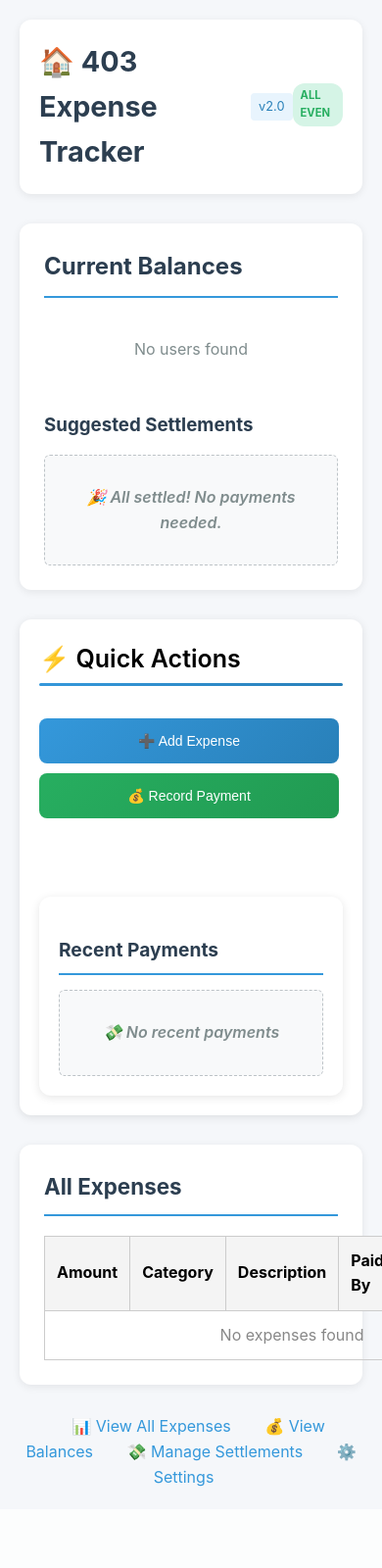
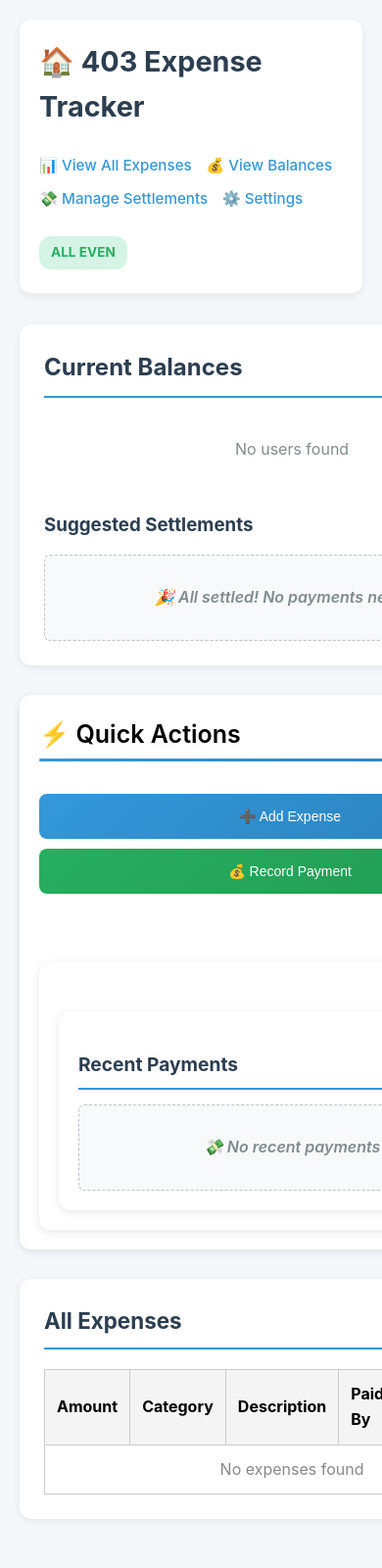
Before and after one commit to ZachSkiba/Expense_Tracker, a Flask app: page /add-expense in a window 390 px wide; the page is wider, and only the part inside the window is pictured. Shown: that part at 98% size. Before the commit the page ends 1517 px from the top of that part, so only its background shows below. Run offline with Flask 3, Linux system fonts and the light colour scheme; data that the repository does not hold is empty.

Commit message:
New Changes

```diff
--- a/app/templates/add_expense.html
+++ b/app/templates/add_expense.html
@@ -5,16 +5,31 @@
     <link rel="stylesheet" href="{{ url_for('static', filename='css/styles.css') }}">
     <link rel="stylesheet" href="{{ url_for('static', filename='css/balance-styles.css') }}">
     <link rel="stylesheet" href="{{ url_for('static', filename='css/roommate-styles.css') }}">
+    <link rel="stylesheet" href="{{ url_for('static', filename='css/settlements-table.css') }}">
+
 </head>
 <body>
     <!-- Header -->
     <div class="header">
+    <div class="header-left">
         <h1>
             🏠 403 Expense Tracker
-            <span class="version">v2.0</span>
         </h1>
+    </div>
+
+    <div class="header-center">
+        <nav class="header-nav">
+            <a href="{{ url_for('expenses.expenses') }}">📊 View All Expenses</a>
+            <a href="{{ url_for('balances.balances_page') }}">💰 View Balances</a>
+            <a href="{{ url_for('settlements.manage_settlements') }}">💸 Manage Settlements</a>
+            <a href="{{ url_for('manage.management') }}">⚙️ Settings</a>
+        </nav>
+    </div>
+
+    <div class="header-right">
         <div class="status-indicator all-even">All Even</div>
     </div>
+</div>
 
     {% if error %}
         <div class="error-message">{{ error }}</div>
@@ -167,13 +182,7 @@
         </div>
     </div>
 
-    <!-- Navigation Links -->
-    <div style="margin-top: 30px; text-align: center; color: #7f8c8d;">
-        <a href="{{ url_for('expenses.expenses') }}" style="color: #3498db; text-decoration: none; margin: 0 15px;">📊 View All Expenses</a>
-        <a href="{{ url_for('balances.balances_page') }}" style="color: #3498db; text-decoration: none; margin: 0 15px;">💰 View Balances</a>
-        <a href="{{ url_for('settlements.manage_settlements') }}" style="color: #3498db; text-decoration: none; margin: 0 15px;">💸 Manage Settlements</a>
-        <a href="{{ url_for('manage.management') }}" style="color: #3498db; text-decoration: none; margin: 0 15px;">⚙️ Settings</a>
-    </div>
+
 
     <!-- JavaScript -->
     <script id="categories-data" type="application/json">{{ categories | tojson | safe }}</script>
--- a/app/templates/right_section.html
+++ b/app/templates/right_section.html
@@ -13,78 +13,7 @@
         </button>
     </div>
 
-    <!-- Include the recent payments table -->
+    <!-- Sidebar version of settlements table -->
+<div class="sidebar-settlements">
     {% include '_settlements_table.html' %}
 </div>
-
-<style>
-.right-section {
-    background: white;
-    border-radius: 12px;
-    padding: 20px;
-    box-shadow: 0 2px 10px rgba(0,0,0,0.1);
-    height: fit-content;
-}
-
-/* Section Title */
-.quick-actions-title {
-    font-size: 25px;
-    font-weight: 600;
-    color: #000;
-    margin: 0 0 11px 0; /* closer to the top */
-    padding-bottom: 8px;
-    border-bottom: 2px solid transparent;
-    position: relative;
-}
-
-/* Full-width gradient underline */
-.quick-actions-title::after {
-    content: "";
-    position: absolute;
-    left: 0;
-    bottom: 0;
-    width: 100%; /* full width */
-    height: 3px;
-    background: linear-gradient(135deg, #3498db, #2980b9);
-    border-radius: 2px;
-}
-
-.action-buttons {
-    display: flex;
-    gap: 10px;
-    margin-bottom: 30px;
-}
-
-.add-expense-btn, .settle-up-btn {
-    flex: 1;
-    padding: 15px;
-    border: none;
-    border-radius: 8px;
-    cursor: pointer;
-    font-weight: 500;
-    font-size: 14px;
-    transition: all 0.3s ease;
-}
-
-.add-expense-btn {
-    background: linear-gradient(135deg, #3498db, #2980b9);
-    color: white;
-}
-
-.add-expense-btn:hover {
-    background: linear-gradient(135deg, #2980b9, #1f5f99);
-    transform: translateY(-2px);
-    box-shadow: 0 4px 12px rgba(52, 152, 219, 0.3);
-}
-
-.settle-up-btn {
-    background: linear-gradient(135deg, #27ae60, #219a52);
-    color: white;
-}
-
-.settle-up-btn:hover {
-    background: linear-gradient(135deg, #219a52, #1e8449);
-    transform: translateY(-2px);
-    box-shadow: 0 4px 12px rgba(39, 174, 96, 0.3);
-}
-</style>
--- /dev/null
+++ b/static/css/settlements-table.css
@@ -0,0 +1,202 @@
+/* ========================
+   Right Section / Sidebar Card
+======================== */
+.right-section {
+    background: white;
+    border-radius: 12px;
+    padding: 20px;
+    box-shadow: 0 2px 10px rgba(0,0,0,0.1);
+    height: fit-content;
+}
+
+/* Section Title */
+.quick-actions-title {
+    font-size: 25px;
+    font-weight: 600;
+    color: #000;
+    margin: 0 0 11px 0;
+    padding-bottom: 8px;
+    border-bottom: 2px solid transparent;
+    position: relative;
+}
+
+/* Full-width gradient underline */
+.quick-actions-title::after {
+    content: "";
+    position: absolute;
+    left: 0;
+    bottom: 0;
+    width: 100%;
+    height: 3px;
+    background: linear-gradient(135deg, #3498db, #2980b9);
+    border-radius: 2px;
+}
+
+.action-buttons {
+    display: flex;
+    gap: 10px;
+    margin-bottom: 30px;
+}
+
+.add-expense-btn, .settle-up-btn {
+    flex: 1;
+    padding: 15px;
+    border: none;
+    border-radius: 8px;
+    cursor: pointer;
+    font-weight: 500;
+    font-size: 14px;
+    transition: all 0.3s ease;
+}
+
+.add-expense-btn {
+    background: linear-gradient(135deg, #3498db, #2980b9);
+    color: white;
+}
+
+.add-expense-btn:hover {
+    background: linear-gradient(135deg, #2980b9, #1f5f99);
+    transform: translateY(-2px);
+    box-shadow: 0 4px 12px rgba(52, 152, 219, 0.3);
+}
+
+.settle-up-btn {
+    background: linear-gradient(135deg, #27ae60, #219a52);
+    color: white;
+}
+
+.settle-up-btn:hover {
+    background: linear-gradient(135deg, #219a52, #1e8449);
+    transform: translateY(-2px);
+    box-shadow: 0 4px 12px rgba(39, 174, 96, 0.3);
+}
+
+/* ========================
+   Settlements Table (Main + Sidebar)
+======================== */
+.settlements-history {
+    margin-top: 30px;
+    background: white;
+    border-radius: 12px;
+    padding: 20px;
+    box-shadow: 0 2px 10px rgba(0,0,0,0.1);
+}
+
+.settlements-history h3 {
+    color: #2c3e50;
+    margin-bottom: 15px;
+    font-size: 1.2em;
+    border-bottom: 2px solid #3498db;
+    padding-bottom: 8px;
+}
+
+.settlements-table-main {
+    width: 100%;
+    border-collapse: collapse;
+    margin-top: 10px;
+}
+
+.settlements-table-main th,
+.settlements-table-main td {
+    padding: 10px 8px;
+    text-align: left;
+    border-bottom: 1px solid #ecf0f1;
+    font-size: 0.9em;
+}
+
+.settlements-table-main th {
+    background-color: #f8f9fa;
+    font-weight: 600;
+    color: #2c3e50;
+    font-size: 0.85em;
+}
+
+.settlements-table-main .amount {
+    font-weight: 600;
+    color: #27ae60;
+    text-align: right;
+}
+
+.settlements-table-main .delete-btn {
+    background: #e74c3c;
+    color: white;
+    border: none;
+    padding: 4px 8px;
+    border-radius: 3px;
+    cursor: pointer;
+    font-size: 11px;
+    opacity: 0.7;
+    transition: opacity 0.2s;
+}
+
+.settlements-table-main tr:hover .delete-btn {
+    opacity: 1;
+}
+
+.settlements-table-main .delete-btn:hover {
+    background: #c0392b;
+}
+
+.settlements-table-main .editable {
+    cursor: pointer;
+    transition: background-color 0.2s;
+    position: relative;
+}
+
+.settlements-table-main .editable:hover {
+    background-color: #e9ecef;
+}
+
+.settlements-table-main .editable.editing {
+    background-color: #fff3cd;
+}
+
+.no-settlements {
+    text-align: center;
+    padding: 30px;
+    color: #7f8c8d;
+    font-style: italic;
+    background: #f8f9fa;
+    border-radius: 6px;
+    border: 1px dashed #bdc3c7;
+}
+
+.settlement-date {
+    color: #7f8c8d;
+    font-size: 0.85em;
+}
+
+#table-error {
+    margin: 8px 0;
+    padding: 8px;
+    border-radius: 4px;
+    display: none;
+}
+
+#table-error.error {
+    background: #fee;
+    border: 1px solid #fcc;
+    color: #c33;
+}
+
+#table-error.success {
+    background: #efe;
+    border: 1px solid #cfc;
+    color: #3c3;
+}
+
+/* ========================
+   Sidebar Specific Adjustments (restored original card look)
+======================== */
+.sidebar-settlements {
+    background: white;
+    border-radius: 12px;
+    padding: 20px;
+    box-shadow: 0 2px 10px rgba(0,0,0,0.1);
+    margin-top: 20px;
+    width: 100%;
+    box-sizing: border-box;
+    overflow-x: auto;
+}
+
+/* Table inside sidebar uses same table styles, no extra shrinking */
--- a/static/css/styles.css
+++ b/static/css/styles.css
@@ -677,3 +677,78 @@ a:hover {
         padding: 20px;
     }
 }
+
+
+/* Links at the top */
+/* General header layout */
+.header {
+    display: flex;
+    justify-content: space-between;
+    align-items: center;
+    flex-wrap: wrap;  /* allows wrapping on small screens */
+    padding: 15px 25px;
+    background: white;
+    border-bottom: 2px solid #ecf0f1;
+    gap: 10px;
+}
+
+.header-left h1 {
+    margin: 0;
+    font-size: 1.5em;
+    font-weight: 700;
+}
+
+.header-left .version {
+    font-size: 0.7em;
+    color: #7f8c8d;
+    margin-left: 6px;
+}
+
+.header-center {
+    flex: 1;
+    text-align: center;
+}
+
+.header-nav a {
+    color: #3498db;
+    text-decoration: none;
+    margin: 0 10px;
+    font-weight: 500;
+    font-size: 0.95em;
+}
+
+.header-nav a:hover {
+    text-decoration: underline;
+}
+
+.header-right .status-indicator {
+    padding: 6px 12px;
+    border-radius: 12px;
+    font-size: 0.85em;
+    background: #ecf0f1;
+    color: #2c3e50;
+    white-space: nowrap;
+}
+
+/* Responsive adjustments */
+@media (max-width: 800px) {
+    .header {
+        flex-direction: column;
+        align-items: flex-start;
+    }
+
+    .header-left, .header-right {
+        width: 100%;
+    }
+
+    .header-center {
+        width: 100%;
+        text-align: left;
+        margin: 10px 0;
+    }
+
+    .header-nav a {
+        display: inline-block;
+        margin: 5px 10px 5px 0;
+    }
+}
```
Also changed, not shown: app/templates/_settlements_table.html (+0 -114 lines).
